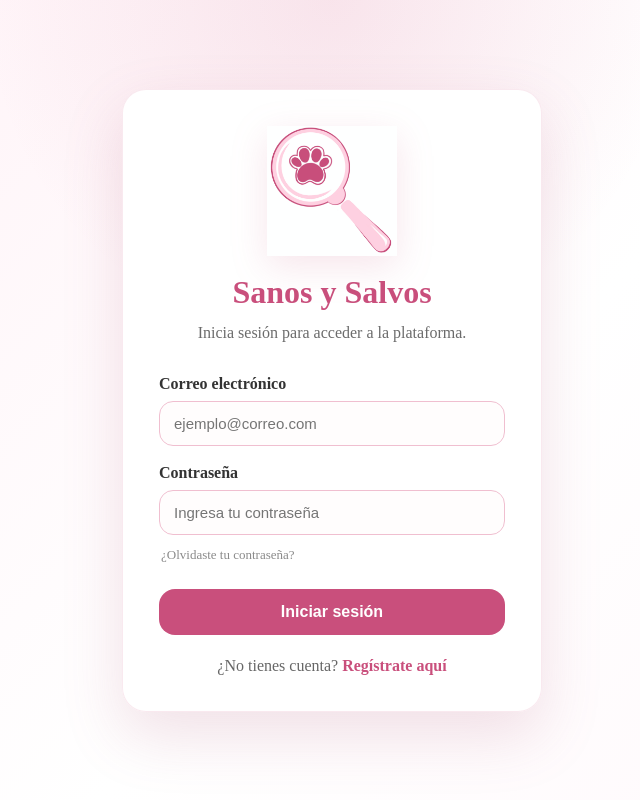
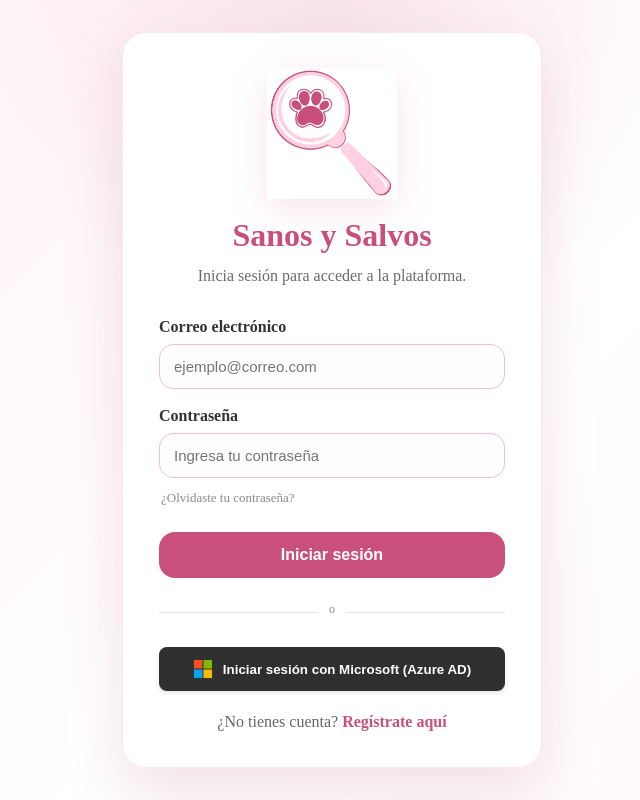
Before and after one commit to matyu111/sanos-y-salvos-frontend, a React (Vite) app: page /login in a window 1280 px wide. Shown: the whole page, without its empty margins (308-948 px from the left). Built offline with nearby package versions, Linux system fonts and the light colour scheme; no server answers.

Commit message:
feat: integrate Azure AD MSAL authentication flow with PKCE

```diff
--- a/package.json
+++ b/package.json
@@ -10,6 +10,7 @@
     "preview": "vite preview"
   },
   "dependencies": {
+    "@azure/msal-browser": "^5.22.0",
     "axios": "^1.16.0",
     "bootstrap": "^5.3.8",
     "leaflet": "^1.9.4",
--- /dev/null
+++ b/src/auth/msalConfig.js
@@ -0,0 +1,26 @@
+import { PublicClientApplication } from "@azure/msal-browser";
+
+export const msalConfig = {
+  auth: {
+    clientId: "80f88177-c995-4f70-9bae-dd56af657969", // Id de cliente de la SPA en Azure
+    authority: "https://login.microsoftonline.com/b96a854a-2ed8-4431-8c5a-3d20ba4a9194", // Tenant ID de Sanos y Salvos Cloud
+    redirectUri: "http://localhost:5173",
+    postLogoutRedirectUri: "http://localhost:5173",
+  },
+  cache: {
+    cacheLocation: "localStorage",
+    storeAuthStateInCookie: false,
+  },
+};
+
+export const loginRequest = {
+  scopes: [
+    "openid",
+    "profile",
+    "email",
+    "api://2e3c9553-c4e1-41d3-be14-7776e4a47f06/mascotas.read",
+    "api://2e3c9553-c4e1-41d3-be14-7776e4a47f06/mascotas.write",
+  ],
+};
+
+export const msalInstance = new PublicClientApplication(msalConfig);
--- a/src/pages/Login.jsx
+++ b/src/pages/Login.jsx
@@ -4,6 +4,7 @@ import { Link, Navigate, useNavigate } from "react-router-dom";
 import logo from "../assets/logo.png";
 import { useAuth } from "../hooks/useAuth";
 import { loginUsuario } from "../services/authService";
+import { msalInstance, loginRequest } from "../auth/msalConfig";
 import "../styles/auth.css";
 
 function Login() {
@@ -17,6 +18,32 @@ function Login() {
   if (auth.isAuthenticated) {
     return <Navigate to={auth.rol === "ADMIN" ? "/admin/dashboard" : "/inicio"} replace />;
   }
+
+  const handleLoginAzureAD = async () => {
+    setError("");
+    setCargando(true);
+    try {
+      await msalInstance.initialize();
+      const response = await msalInstance.loginPopup(loginRequest);
+      const token = response.accessToken || response.idToken;
+      const account = response.account;
+
+      auth.setSession({
+        token: token,
+        userId: 1,
+        nombre: account.name || account.username || "Usuario Azure AD",
+        email: account.username || "usuario.prueba@sanosysalvosmaty.onmicrosoft.com",
+        rol: "ADMIN",
+      });
+
+      navigate("/inicio", { replace: true });
+    } catch (err) {
+      console.error("Error en login Azure AD:", err);
+      setError("Error al iniciar sesión con Azure AD (MSAL): " + (err.message || ""));
+    } finally {
+      setCargando(false);
+    }
+  };
 
   const handleSubmit = async (event) => {
     event.preventDefault();
@@ -75,6 +102,40 @@ function Login() {
           <button className="auth-button" type="submit" disabled={cargando}>
             {cargando ? "Ingresando..." : "Iniciar sesión"}
           </button>
+
+          <div style={{ margin: "16px 0", textAlign: "center", position: "relative" }}>
+            <hr style={{ border: "0", borderTop: "1px solid #e0e0e0" }} />
+            <span style={{ position: "absolute", top: "-10px", left: "50%", transform: "translateX(-50%)", background: "#fff", padding: "0 10px", color: "#888", fontSize: "12px" }}>o</span>
+          </div>
+
+          <button
+            type="button"
+            onClick={handleLoginAzureAD}
+            disabled={cargando}
+            style={{
+              width: "100%",
+              padding: "12px",
+              backgroundColor: "#2f2f2f",
+              color: "#fff",
+              border: "none",
+              borderRadius: "8px",
+              fontWeight: "600",
+              cursor: "pointer",
+              display: "flex",
+              alignItems: "center",
+              justifyContent: "center",
+              gap: "10px",
+              boxShadow: "0 2px 4px rgba(0,0,0,0.1)",
+            }}
+          >
+            <svg width="20" height="20" viewBox="0 0 21 21" fill="none" xmlns="http://www.w3.org/2000/svg">
+              <rect x="1" y="1" width="9" height="9" fill="#F25022"/>
+              <rect x="11" y="1" width="9" height="9" fill="#7FBA00"/>
+              <rect x="1" y="11" width="9" height="9" fill="#00A4EF"/>
+              <rect x="11" y="11" width="9" height="9" fill="#FFB900"/>
+            </svg>
+            Iniciar sesión con Microsoft (Azure AD)
+          </button>
         </form>
 
         <p className="auth-link">
```
Also changed, not shown: 1 other file (tests, documents, lock files or other folders).
